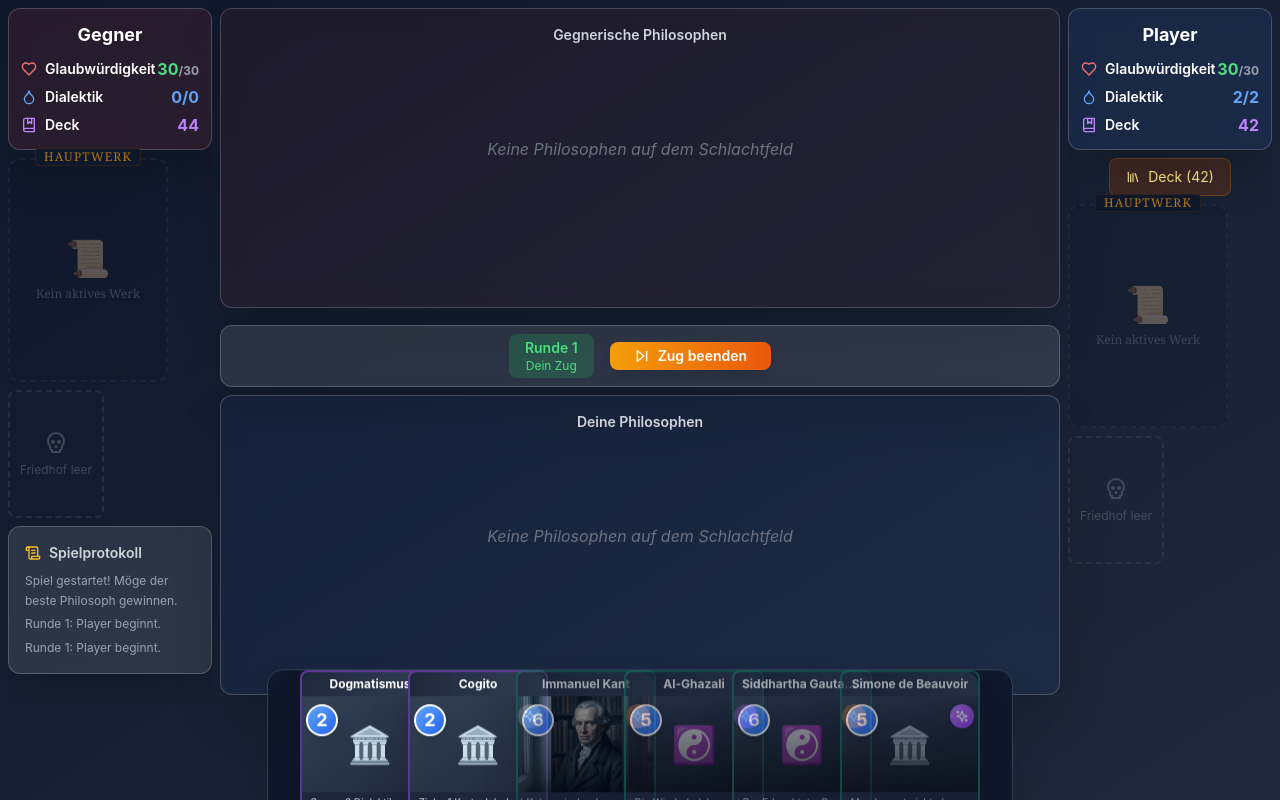
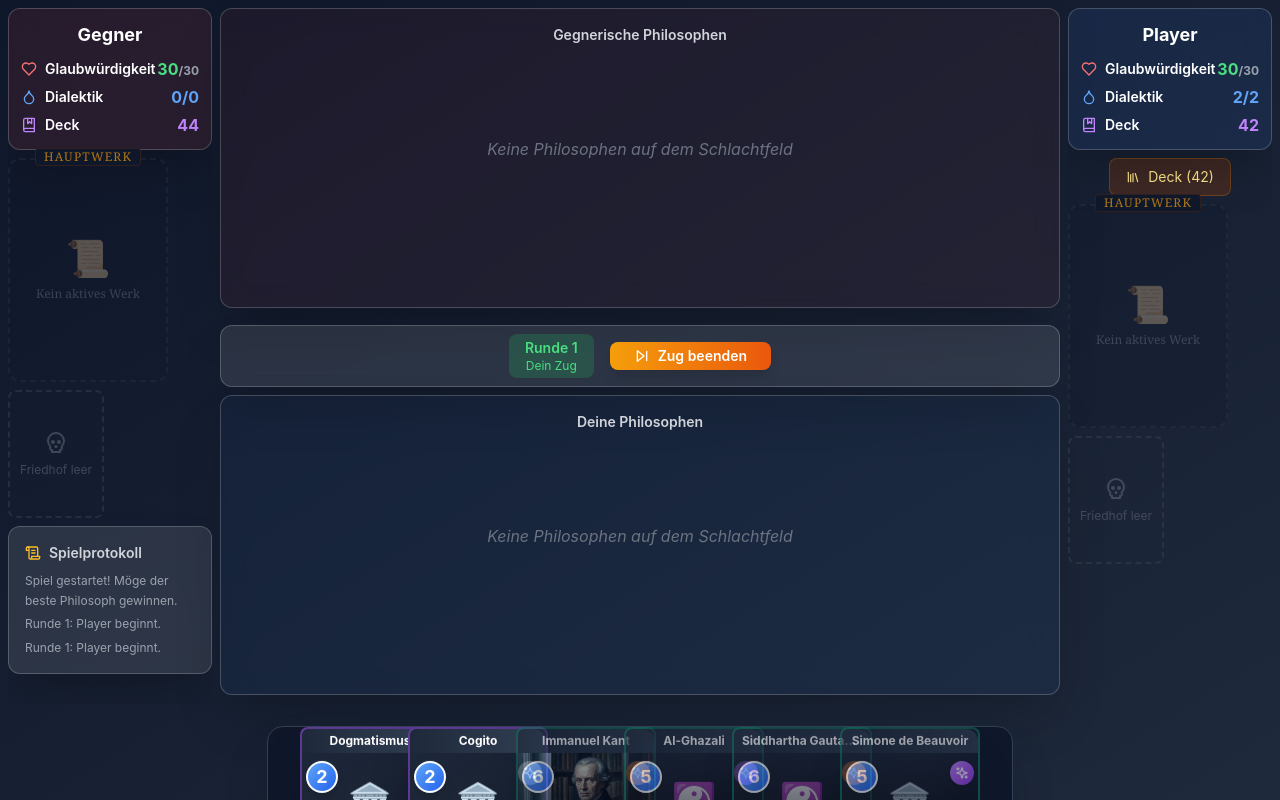
Before and after one commit to RamaJus/philosophy-ccg, a React (Vite) app: page / in a window 1280 px wide. Both pictures are taken after a click on the button 482 px from the left and 456 px from the top of the page. Built offline with nearby package versions, Linux system fonts and the light colour scheme.

Commit message:
UI Polish: Papyrus backgrounds, fixed preview overlap, reduced visible hand area

```diff
--- a/src/components/Card.tsx
+++ b/src/components/Card.tsx
@@ -93,7 +93,7 @@ export const Card: React.FC<CardProps> = ({
         <>
             {showPreview && createPortal(
                 <div className="fixed inset-0 z-[9999] flex items-center justify-center bg-black/80 backdrop-blur-sm" onClick={handleContextMenuRelease}>
-                    <div className="flex gap-4 items-center pointer-events-auto" onClick={(e) => e.stopPropagation()}>
+                    <div className="flex gap-8 items-center pointer-events-auto" onClick={(e) => e.stopPropagation()}>
                         <div className="relative transform scale-150 shadow-2xl">
                             <Card
                                 card={card}
@@ -154,7 +154,15 @@ export const Card: React.FC<CardProps> = ({
                     <Sparkles size={14} className="text-white" />
                 </div>
 
-                <div className={`h-24 ${isWittgenstein ? 'bg-gradient-to-br from-yellow-600 via-yellow-500 to-yellow-700' : 'bg-gradient-to-br from-slate-700 to-slate-800'} relative overflow-hidden flex items-center justify-center`}>
+                <div className={`h-24 ${isWittgenstein ? 'bg-gradient-to-br from-yellow-600 via-yellow-500 to-yellow-700' : isMinion ? 'bg-gradient-to-br from-amber-100 via-amber-50 to-yellow-100' : 'bg-gradient-to-br from-sky-100 via-blue-50 to-indigo-100'} relative overflow-hidden flex items-center justify-center`}
+                    style={{
+                        backgroundImage: `
+                            radial-gradient(ellipse at 20% 50%, rgba(139, 115, 85, 0.03) 0%, transparent 50%),
+                            radial-gradient(ellipse at 80% 20%, rgba(139, 115, 85, 0.02) 0%, transparent 40%),
+                            radial-gradient(ellipse at 50% 80%, rgba(139, 115, 85, 0.02) 0%, transparent 40%),
+                            linear-gradient(90deg, transparent 0%, rgba(139, 115, 85, 0.015) 50%, transparent 100%)
+                        `
+                    }}>
                     {card.image ? (
                         <img
                             src={card.image}
@@ -172,8 +180,15 @@ export const Card: React.FC<CardProps> = ({
                     )}
                 </div>
 
-                <div className={`px-2 py-1 flex-1 rounded-b-xl ${isWittgenstein ? 'bg-yellow-900/70' : 'bg-slate-800/90'} pb-8`}>
-                    <p className={`text-[10px] ${isWittgenstein ? 'text-yellow-50 font-semibold' : 'text-gray-300'} italic leading-tight line-clamp-4`}>
+                <div className={`px-2 py-1 flex-1 rounded-b-xl ${isWittgenstein ? 'bg-yellow-900/70' : isMinion ? 'bg-amber-50/95' : 'bg-sky-50/95'} pb-8`}
+                    style={{
+                        backgroundImage: `
+                            radial-gradient(ellipse at 20% 50%, rgba(139, 115, 85, 0.03) 0%, transparent 50%),
+                            radial-gradient(ellipse at 80% 20%, rgba(139, 115, 85, 0.02) 0%, transparent 40%),
+                            linear-gradient(90deg, transparent 0%, rgba(139, 115, 85, 0.015) 50%, transparent 100%)
+                        `
+                    }}>
+                    <p className={`text-[10px] ${isWittgenstein ? 'text-yellow-50 font-semibold' : isMinion ? 'text-amber-900' : 'text-indigo-900'} italic leading-tight line-clamp-4`}>
                         {card.description}
                     </p>
                 </div>
--- a/src/components/Hand.tsx
+++ b/src/components/Hand.tsx
@@ -11,7 +11,7 @@ interface HandProps {
 
 export const Hand: React.FC<HandProps> = ({ cards, onCardClick, selectedCardId, currentMana }) => {
     return (
-        <div className="group flex flex-col items-center transition-all duration-300 transform translate-y-[40%] hover:translate-y-0">
+        <div className="group flex flex-col items-center transition-all duration-300 transform translate-y-[66%] hover:translate-y-0">
             <div className="glass-panel px-8 py-4 bg-slate-900/90 backdrop-blur-md rounded-t-2xl border-t border-slate-700 shadow-2xl">
                 <h3 className="text-xs font-semibold mb-2 text-center text-gray-400 uppercase tracking-widest opacity-0 group-hover:opacity-100 transition-opacity">Deine Hand</h3>
                 <div className="flex gap-[-40px] justify-center items-end h-[160px] group-hover:h-[220px] transition-all duration-300">
```
